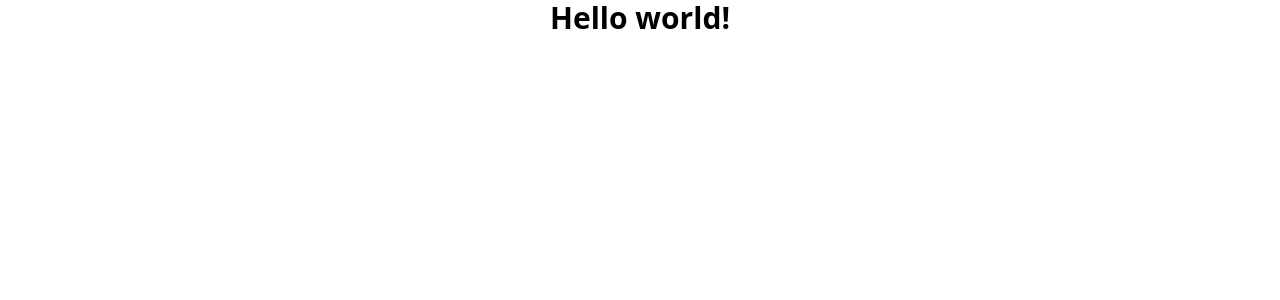
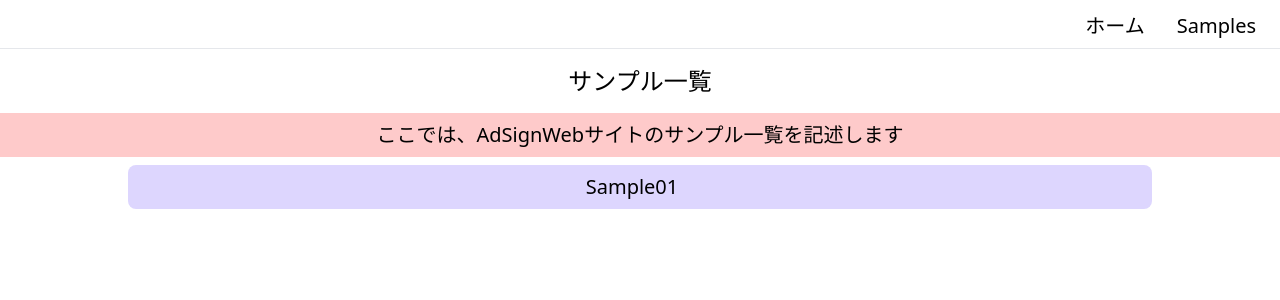
Before and after one commit to yuasys/asw01, a React (Create React App) app: page /samples in a window 1280 px wide. Shown: the top 300 px of the page. Built offline with nearby package versions, Linux system fonts and the light colour scheme.

Commit message:
Add Link & Menu

```diff
--- a/package.json
+++ b/package.json
@@ -9,6 +9,7 @@
     "@testing-library/user-event": "^13.5.0",
     "react": "^18.2.0",
     "react-dom": "^18.2.0",
+    "react-router-dom": "^6.4.5",
     "react-scripts": "5.0.1",
     "web-vitals": "^2.1.4"
   },
--- a/src/App.js
+++ b/src/App.js
@@ -1,7 +1,32 @@
+import { BrowserRouter, Routes, Route, Link } from "react-router-dom";
+import Home from "./pages/Home";
+import Asw01 from "./pages/Asw01";
+import Samples from "./pages/Samples";
+
 export default function App() {
   return (
-    <h1 className="text-3xl font-bold text-center">
-      Hello world!
-    </h1>
-  )
+    <>
+      <BrowserRouter>
+        <div className="container pb-2 mt-3 border-b mx-auto text-right text-xl">
+          <Link
+            to={"/"}
+            className="mr-4 p-2 hover:bg-violet-200 transition duration-300"
+          >
+            ホーム
+          </Link>
+          <Link
+            to={"/Samples/"}
+            className="mr-4 p-2 hover:bg-violet-200 transition duration-300"
+          >
+            Samples
+          </Link>
+        </div>
+        <Routes>
+          <Route path={"/"} element={<Home />} />
+          <Route path={"/asw01"} element={<Asw01 />} />
+          <Route path={"/samples"} element={<Samples />} />
+        </Routes>
+      </BrowserRouter>
+    </>
+  );
 }
--- /dev/null
+++ b/src/pages/Asw01.jsx
@@ -0,0 +1,9 @@
+const Asw01 = () => {
+  return (
+    <>
+      <h1 className="container mt-4 mx-auto text-center bg-green-100 text-2xl">サンプル：ASW01</h1>
+    </>
+  );
+};
+
+export default Asw01;
--- /dev/null
+++ b/src/pages/Home.jsx
@@ -0,0 +1,12 @@
+const Home = () => {
+  return (
+    <>
+      <h1 className="container my-4 text-center text-2xl">ホーム</h1>
+      <div className="container p-2 mx-auto text-center text-xl bg-red-200">
+        ここでは、AdSignWebのコンセプトを説明します
+      </div>
+    </>
+  );
+};
+
+export default Home;
--- /dev/null
+++ b/src/pages/Samples.jsx
@@ -0,0 +1,23 @@
+import { Link } from "react-router-dom";
+
+const Samples = () => {
+  return (
+    <>
+      <h1 className="container my-4 text-center text-2xl">サンプル一覧</h1>
+      <div className="container p-2 mx-auto text-center text-xl bg-red-200">
+        ここでは、AdSignWebサイトのサンプル一覧を記述します
+      </div>
+      <div className="container w-4/5 m-2 py-2 mx-auto rounded-lg text-center text-xl bg-violet-200">
+         <Link
+            to={"/asw01/"}
+            className="mr-4 p-2 hover:bg-violet-200 transition duration-300"
+          >
+            Sample01
+          </Link>
+
+      </div>
+    </>
+  );
+};
+
+export default Samples;
```
Also changed, not shown: 12 other files (tests, documents, lock files or other folders).
